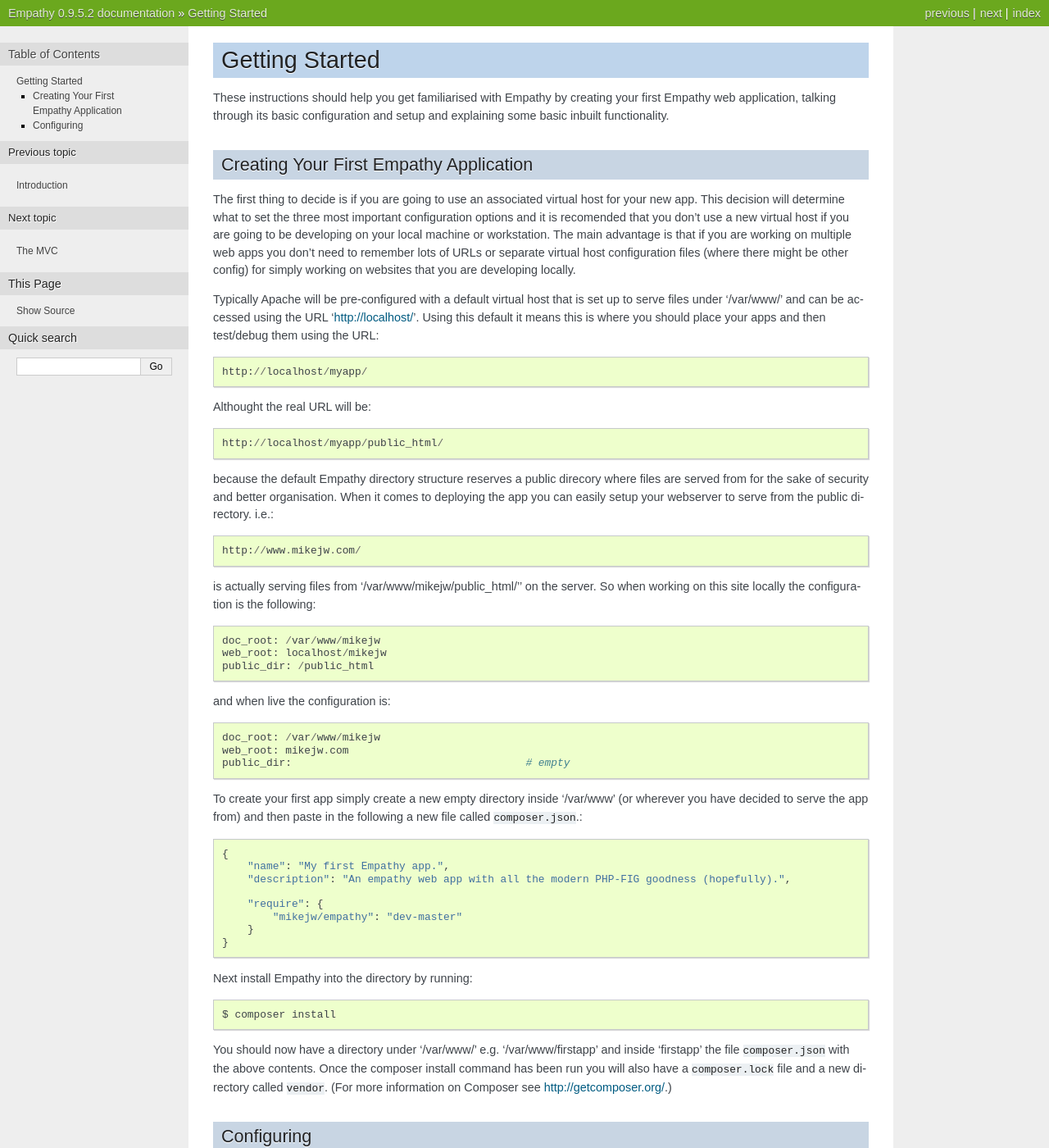
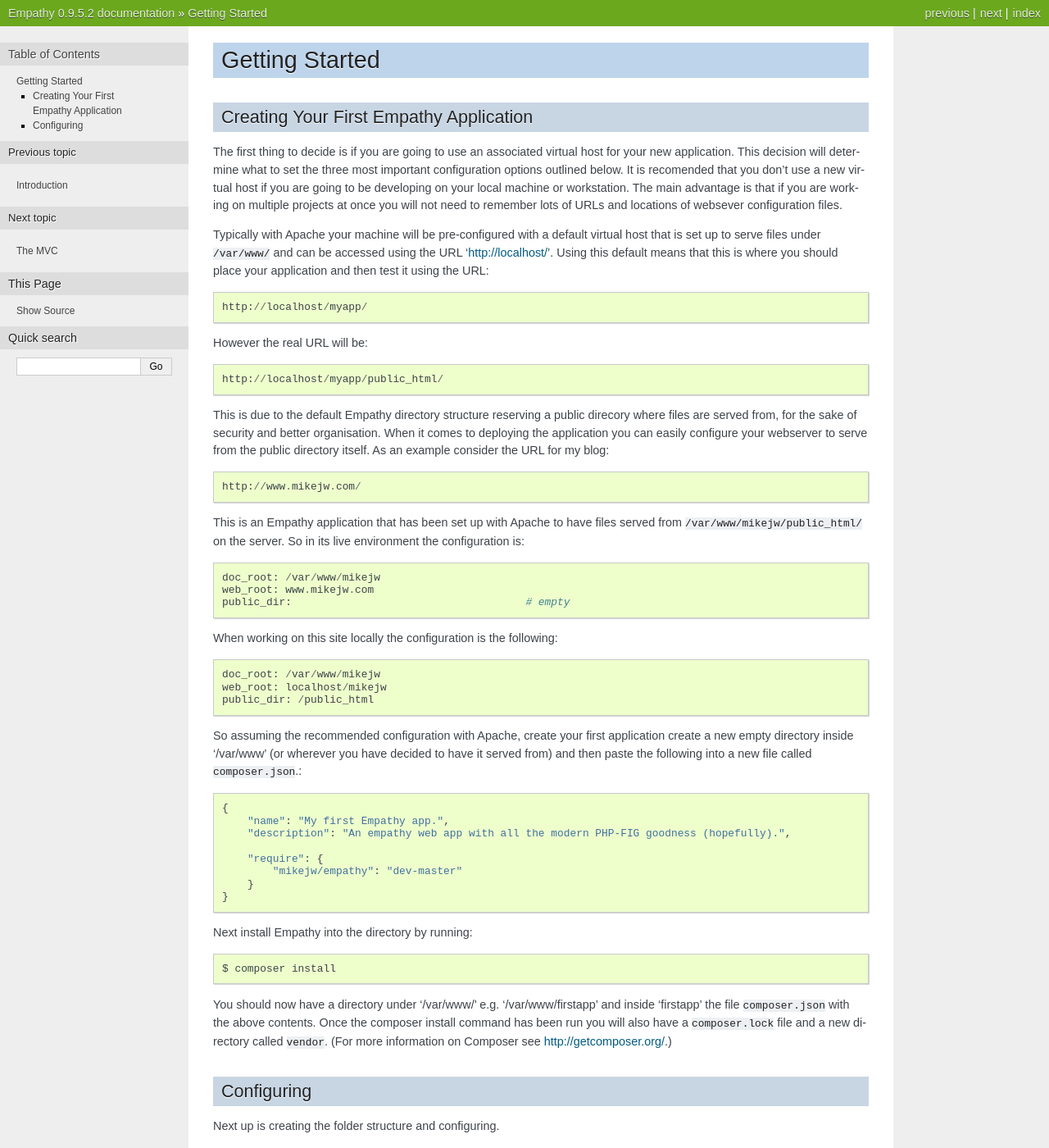
Before and after one commit to mikejw/empathy, a Sphinx documentation site: the page built from edocs/source/gettingstarted.rst, in a window 1280 px wide and 1400 px high. Shown: the whole window at 82% size. Built offline with Sphinx 7.4.7, drawn with Linux system fonts in a browser that asks for light colours; some of the changed text lies outside the part shown.

Commit message:
working on docs.

```diff
--- a/edocs/source/gettingstarted.rst
+++ b/edocs/source/gettingstarted.rst
@@ -1,55 +1,54 @@
 
 Getting Started
 ===============
-
-These instructions should help you get familiarised with Empathy by creating
-your first Empathy web application, talking through its basic configuration
-and setup and explaining some basic inbuilt functionality.
 
 
 Creating Your First Empathy Application
 ---------------------------------------
 
 The first thing to decide is if you are going to use an associated virtual host for your
-new app.  This decision will determine what to set the three most important configuration
-options and it is recomended that you don't use a new virtual host if you are going to
+new application.  This decision will determine what to set the three most important configuration
+options outlined below. It is recomended that you don't use a new virtual host if you are going to
 be developing on your local machine or workstation.  The main advantage is that
-if you are working on multiple web apps you don't need to remember lots of URLs or
-separate virtual host configuration files (where there might be other config) for simply
-working on websites that you are developing locally.
+if you are working on multiple projects at once you will not need to remember lots of URLs and
+locations of websever configuration files.
 
-Typically Apache will be pre-configured with a default virtual host that is set up to
-serve files under '/var/www/' and can be accessed using the URL 'http://localhost/'.
-Using this default it means this is where you should place your apps and then test/debug
-them using the URL::
+Typically with Apache your machine will be pre-configured with a default virtual host
+that is set up to serve files under :file:`/var/www/` and can be accessed using the URL
+'http://localhost/'. Using this default means that this is where you should place your application
+and then test it using the URL::
 
     http://localhost/myapp/
 
-Althought the real URL will be::
+However the real URL will be::
 
     http://localhost/myapp/public_html/
 
-because the default Empathy directory structure reserves a public direcory where files are
-served from for the sake of security and better organisation.  When it comes to deploying
-the app you can easily setup your webserver to serve from the public directory. i.e.::
+This is due to the default Empathy directory structure reserving a :term:`public direcory` where files are
+served from, for the sake of security and better organisation.  When it comes to deploying
+the application you can easily configure your webserver to serve from the public directory itself.
+As an example consider the URL for my blog::
 
     http://www.mikejw.com/
-is actually serving files from '/var/www/mikejw/public_html/'' on the server.  So when working
-on this site locally the configuration is the following::
+This is an Empathy application that has been set up with Apache to have files served
+from :file:`/var/www/mikejw/public_html/` on the server.  So in its live environment the configuration is::
+
+    doc_root: /var/www/mikejw
+    web_root: www.mikejw.com
+    public_dir:                                     # empty
+
+
+When working on this site locally the configuration is the following::
 
     doc_root: /var/www/mikejw
     web_root: localhost/mikejw
     public_dir: /public_html
 
-and when live the configuration is::
-
-    doc_root: /var/www/mikejw
-    web_root: mikejw.com
-    public_dir:                                     # empty
 
 
-To create your first app simply create a new empty directory inside '/var/www' (or wherever
-you have decided to serve the app from) and then paste in the following a new file called :file:`composer.json`.::
+So assuming the recommended configuration with Apache, create your first application create a new empty directory inside '/var/www' (or wherever
+you have decided to have it served from) and then paste the following into a new file called
+:file:`composer.json`.::
 
     {
         "name": "My first Empathy app.",
@@ -72,7 +71,7 @@
 
 Configuring
 -----------
-Next up is creating the folder structure and configuring the app.
+Next up is creating the folder structure and configuring.
 
 To begin type::
 
```
Also changed, not shown: edocs/source/intro.rst (+6 -21 lines).
